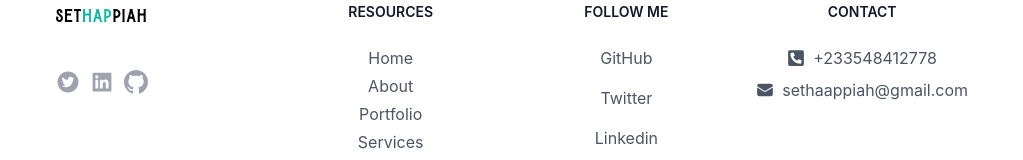
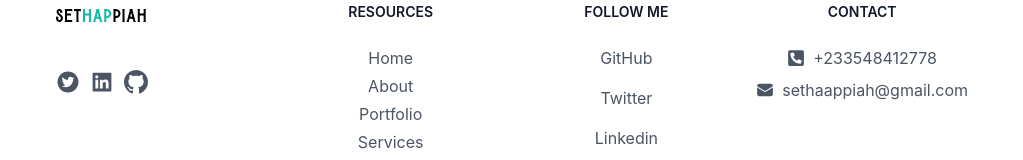
Before and after one commit to Golyn/next-portfolio, a Next.js app: page / in a window 1280 px wide. Shown: the part 4014-4174 px from the top of the page, without its empty margins (128-1151 px from the left). Built offline with nearby package versions, Linux system fonts and the light colour scheme.

Commit message:
Footer styling updated

```diff
--- a/components/Footer.js
+++ b/components/Footer.js
@@ -19,7 +19,7 @@ const Footer = () => {
               {' '}
               <AiFillTwitterCircle
                 size="1.5rem"
-                className="text-gray-400 dark:text-teal-600"
+                className="text-gray-600 dark:text-teal-600"
               />
             </Link>
             <Link
@@ -28,13 +28,13 @@ const Footer = () => {
             >
               <AiFillLinkedin
                 size="1.5rem"
-                className="text-gray-400 dark:text-teal-600 "
+                className="text-gray-600 dark:text-teal-600 "
               />
             </Link>
             <Link href="https://github.com/Golyn" target="_blank">
               <BsGithub
                 size="1.5rem"
-                className="text-gray-400 dark:text-teal-600 "
+                className="text-gray-600 dark:text-teal-600 "
               />{' '}
             </Link>
           </div>
```
